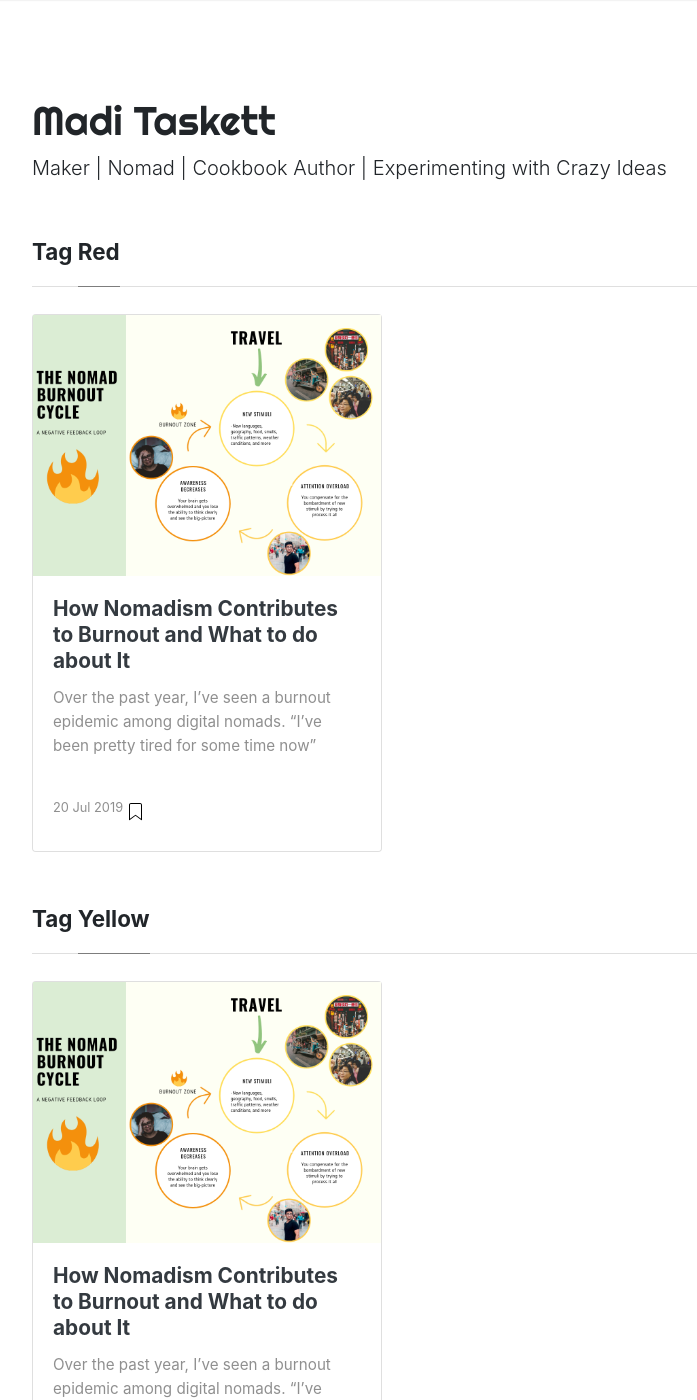
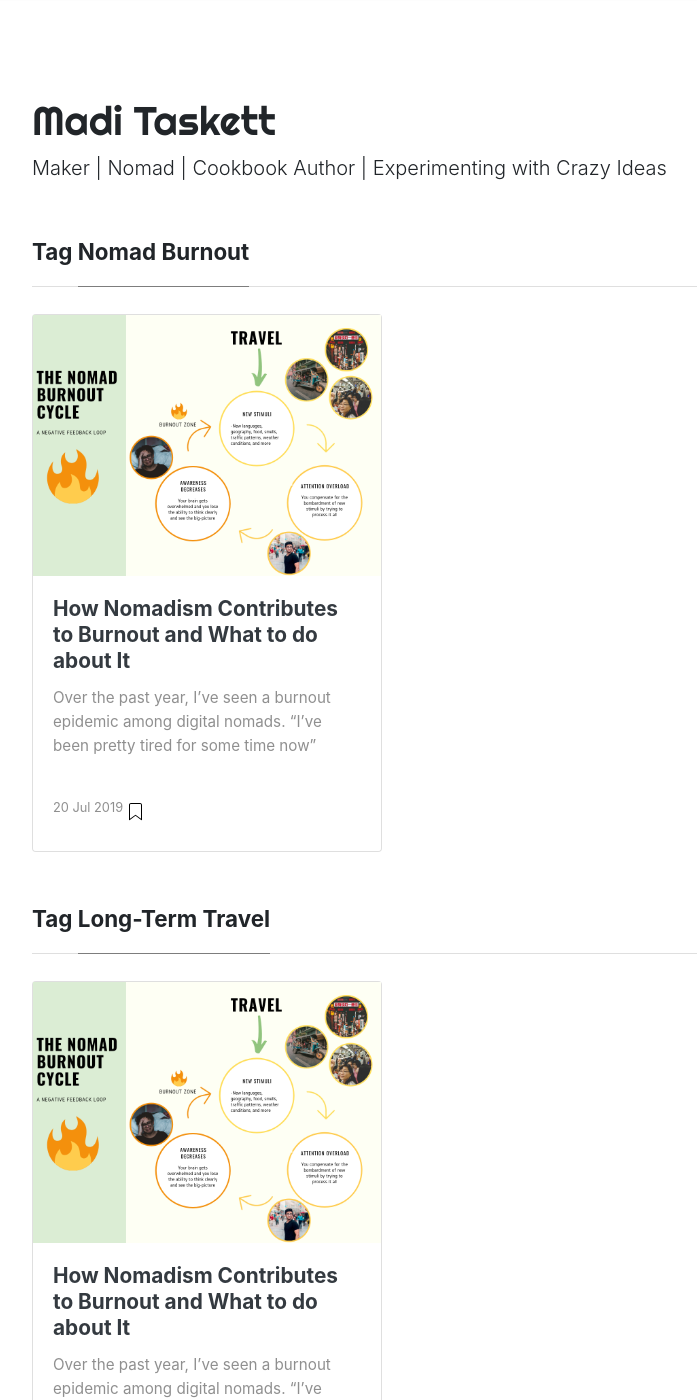
Before and after one commit to taskett/taskett, a Jekyll site: the page built from _pages/tags.md, in a window 1280 px wide and 1400 px high. Shown: the whole window, without its empty margins (53-750 px from the left). Built offline with Jekyll 4.4.1, drawn with Linux system fonts in a browser that asks for light colours; nearby versions of some CDN libraries.

Commit message:
blog update

```diff
--- a/_posts/2019-07-20-nomad-burnout.md
+++ b/_posts/2019-07-20-nomad-burnout.md
@@ -2,7 +2,7 @@
 layout: post
 title:  "How Nomadism Contributes to Burnout and What to do about It"
 categories: [ burnout, nomad ]
-tags: [red, yellow]
+tags: [nomad burnout, long-term travel]
 image: assets/images/nomad_burnout_cycle.png
 description: "Long-term travel contributes to burnout. Here's why, and what you can do about it."
 featured: true
```
Also changed, not shown: 1 other file.
